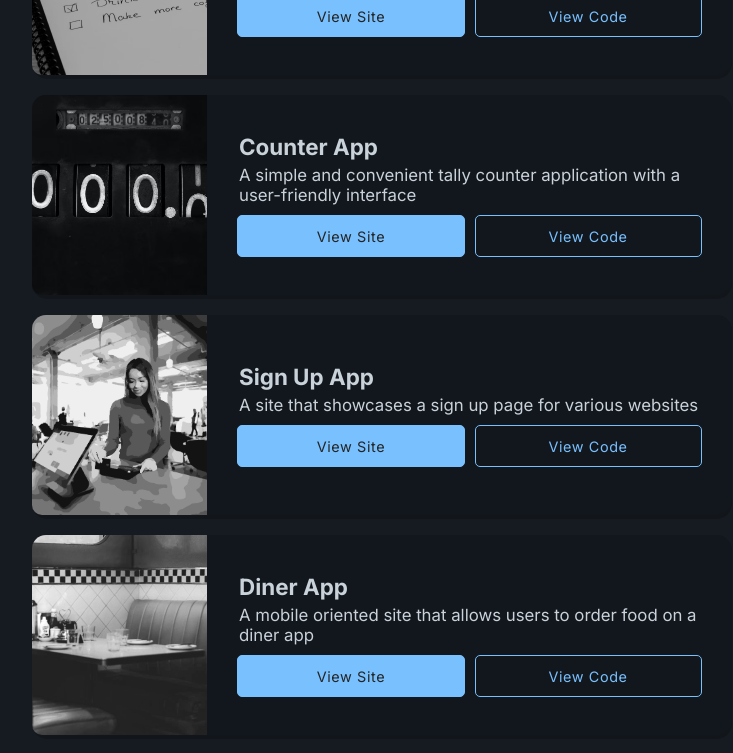
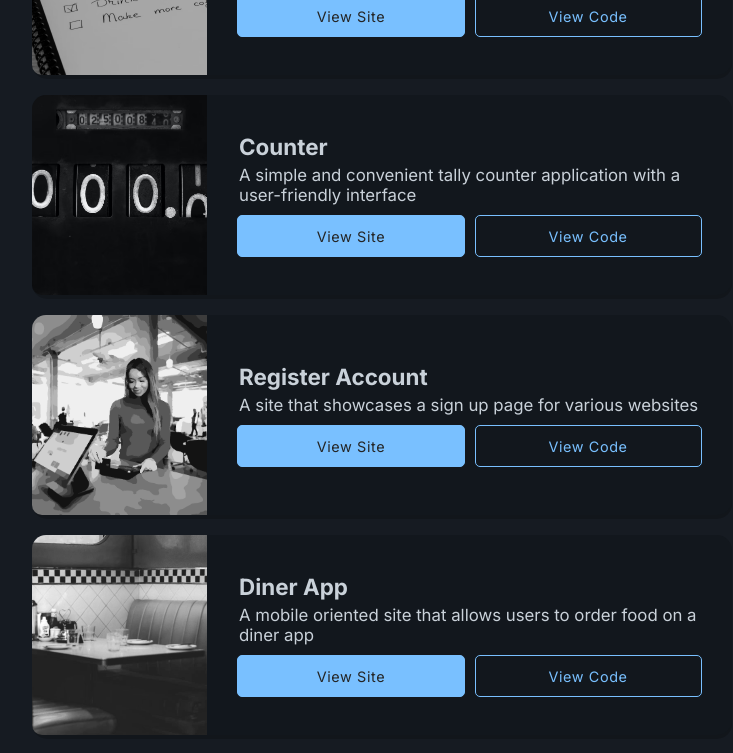
Before and after one commit to BenAllington95/my-portfolio-reactjs, a React (Create React App) app in the folder my-app/: page / in a window 1280 px wide. Shown: the part 2920-3673 px from the top of the page, without its empty margins (258-991 px from the left). Built offline with nearby package versions, Linux system fonts and the light colour scheme.

Commit message:
Update project-data.js

```diff
--- a/my-app/src/project-data.js
+++ b/my-app/src/project-data.js
@@ -7,17 +7,17 @@ export default [
         codeUrl: "https://github.com/BenAllington95/to-do-list-vanillajs"
     },
     {
-        title: "Counter App",
+        title: "Counter",
         url: require("./images/counter-img.jpg"),
         description: "A simple and convenient tally counter application with a user-friendly interface",
         siteUrl: "https://benallington-counter.netlify.app/",
         codeUrl: "https://github.com/BenAllington95/counter-react"
     },
     {
-        title: "Sign Up App",
+        title: "Register Account",
         url: require("./images/register-img.png"),
         description: "A site that showcases a sign up page for various websites",
-        siteUrl: "https://benallington-counter.netlify.app/",
+        siteUrl: "https://benallington-registeraccount.netlify.app/",
         codeUrl: "https://github.com/BenAllington95/register-account-react-js"
     },
     {
```
